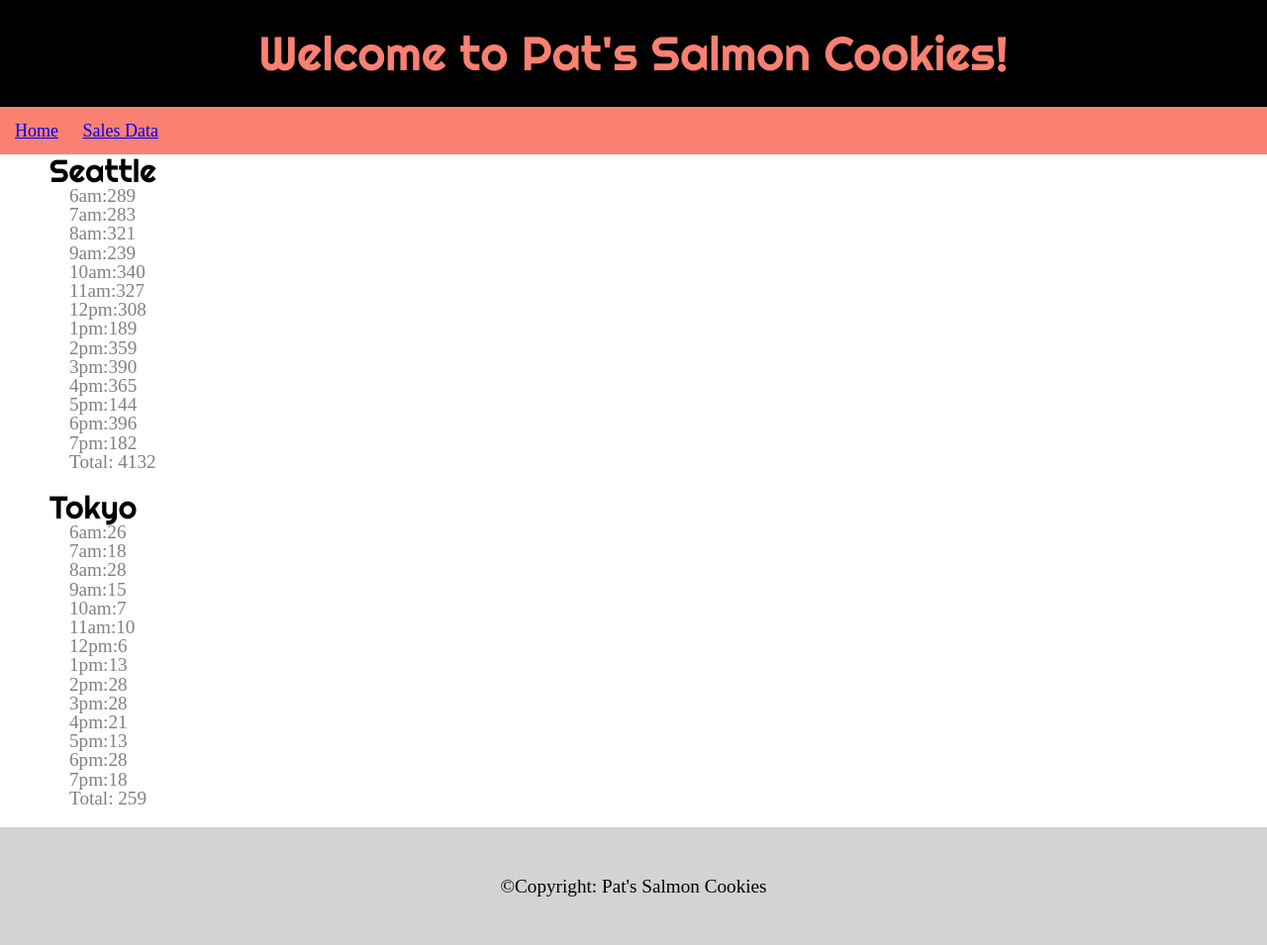
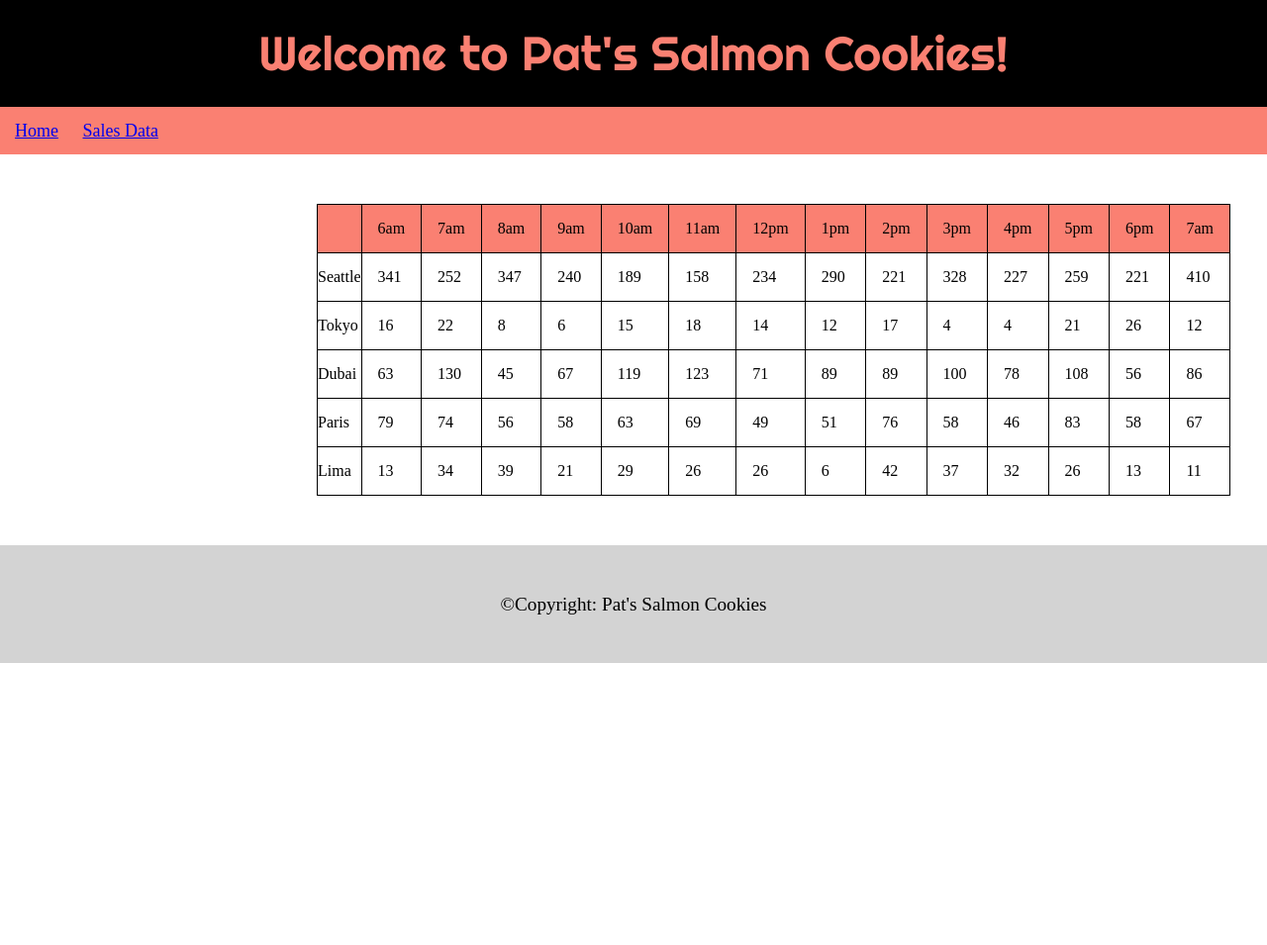
Before and after one commit to kaleman18/cookie-stand, a plain HTML site: page sales.html in a window 1280 px wide. Shown: the whole page at 99% size. After the commit the page ends 800 px from the top, so only its background shows below. Drawn offline with Linux system fonts and the light colour scheme.

Commit message:
add a list with operator and prototypes!

```diff
--- a/app.js
+++ b/app.js
@@ -3,92 +3,82 @@ const hours = ['6am:','7am:','8am:','9am:','10am:','11am:','12pm:','1pm:','2pm:'
 
 function getRandomCookies(min, max){
   const randomPeople = Math.floor( Math.random() * (max - min + 1) + min );
-  // const totalCookies = Math.floor(randomPeople * avg);
   return randomPeople;
 }
 
+function Store (minCust,maxCust,avgCookie,storeName) {
+  this.storeName = storeName;
+  this.minCust = minCust;
+  this.maxCust = maxCust;
+  this.avgCookie = avgCookie;
+  this.avgCookiePer = [];
+  // this.totalCookiesPer = [];
+}
 
-const seattleStore = {
-  minCust: 23,
-  maxCust: 65,
-  avgCookie: 6.3,
-  avgCookiePer: [],
-  mainList: [],
-  totalCustPerHour: function(){
-    for (let i = 0; i < hours.length; i++) {
-      this.mainList.push(getRandomCookies(this.minCust,this.maxCust));
-    }
-  },
-  totalCookiePerHour: function(){
-    for (let i = 0;i < hours.length; i++) {
-      this.avgCookiePer.push(Math.floor(this.mainList[i] * this.avgCookie));
-    }
-  },
-};
-seattleStore.totalCustPerHour();
-seattleStore.totalCookiePerHour();
-console.log(seattleStore);
+Store.prototype.totalCookiePer = function(){
+  let estimatedStore = [];
+  // let totalCookiesPer = [];
+  for (let i = 0; i < hours.length; i++) {
+    const randomCookies = getRandomCookies(this.minCust,this.maxCust);
 
+    const avgCookiesPerHour = Math.ceil(randomCookies * this.avgCookie);
+    // const totalCookiePer = Math.ceil();
+    estimatedStore.push(avgCookiesPerHour);
+  }
 
-const tokyoStore = {
-  minCust: 3,
-  maxCust: 24,
-  avgCookie: 1.2,
-  avgCookiePer: [],
-  mainList: [],
-  totalCustPerHour: function(){
-    for (let i = 0; i < hours.length; i++) {
-      this.mainList.push(getRandomCookies(this.minCust,this.maxCust));
-    }
-  },
-  totalCookiePerHour: function(){
-    for (let i = 0;i < hours.length; i++) {
-      this.avgCookiePer.push(Math.floor(this.mainList[i] * this.avgCookie));
-    }
-  },
+  // for (let i = 0; i < estimatedStore.length; i++) {
+  //   totalCookies = totalCookies + estimatedStore[i];
+  // }
+  this.avgCookiePer.push(estimatedStore);
+  // this.totalCookiesPer.push(totalCookies) ;
+  // console.log(totalCookies);
 };
 
-console.log(tokyoStore);
+Store.prototype.render = function(){
+  const timeElement = document.getElementById('info');
+  let storeRow = document.createElement('tr');
+  storeRow.textContent = this.storeName;
+  timeElement.append(storeRow);
 
-tokyoStore.totalCustPerHour();
-tokyoStore.totalCookiePerHour();
+  for (let i = 0; i < this.avgCookiePer[0].length; i++) {
+    let storeCell = document.createElement('td');
+    storeCell.textContent = this.avgCookiePer[0][i];
+    storeRow.append(storeCell);
+  }
 
 
 
 
+};
 
-const seattleList = document.getElementById('seattle');
-for (let i = 0; i < hours.length; i++) {
-  const liElem = document.createElement('li');
-  liElem.textContent = `${hours[i]}${seattleStore.avgCookiePer[i]}`;
-  seattleList.appendChild(liElem);
-}
-
-const tokyoList = document.getElementById('tokyo');
-for (let i = 0; i < hours.length; i++) {
-  const liElem = document.createElement('li');
-  liElem.textContent = `${hours[i]}${tokyoStore.avgCookiePer[i]}`;
-  tokyoList.appendChild(liElem);
-}
+// function renderTotal(){
+//   const totalElement = document.getElementById('total');
+//   let totalRow = document.createElement('tr');
+//   const totalElement2 = document.createElement('td');
+//   totalElement2.textContent = 'Total';
+//   totalRow.append(totalElement2);
 
 
-const seatteTotal = document.getElementById('seattle');
-let seattleSum = 0;
-for (let i = 0; i < hours.length; i++) {
-  seattleSum = seattleSum + seattleStore.avgCookiePer[i];
+//   for (let i = 0; i < this.avgCookiePer[0].length; i++) {
+//     let finalCell = document.createElement('td');
+//     let finalTotal = 0;
+//     for (let j = 0; j < this.avgCookiePer.length; j++) {
+//       finalTotal = finalTotal + this.avgCookiePer[j][i];
+//     }
+//     finalCell.textContent = `${finalTotal}`;
+//     totalElement.append(finalCell);
+//   }
+//   totalElement.append(totalRow);
+// }
+
+let Seattle = new Store (23,65,6.3,'Seattle');
+let Tokyo = new Store (3,24,1.2,'Tokyo');
+let Dubai = new Store (11,38,3.7,'Dubai');
+let Paris = new Store (20,38,2.3,'Paris');
+let Lima = new Store (2,16,2.6,'Lima');
+let stores = [Seattle,Tokyo,Dubai,Paris,Lima];
+for (let i = 0; i < stores.length; i++) {
+  stores[i].totalCookiePer();
+  stores[i].render();
 }
-const liSeattleElem = document.createElement('li');
-let seattleFinal = `Total: ${seattleSum}`;
-liSeattleElem.textContent = seattleFinal;
-seatteTotal.appendChild(liSeattleElem);
-
-
-const tokyoTotal = document.getElementById('tokyo');
-let tokyoSum = 0;
-for (let i = 0; i < hours.length; i++) {
-  tokyoSum = tokyoSum + tokyoStore.avgCookiePer[i];
-}
-const liTokyoElem = document.createElement('li');
-let tokyoFinal = `Total: ${tokyoSum}`;
-liTokyoElem.textContent = tokyoFinal;
-tokyoTotal.appendChild(liTokyoElem);
+// renderTotal();
--- a/sales.html
+++ b/sales.html
@@ -16,16 +16,36 @@
         </nav>
     </Header>
   <main>
-    <section>
-      <h2>Seattle</h2>
-      <ul id = seattle>
-      </ul>
-    </section>
-    <section>
-      <h2>Tokyo</h2>
-      <ul id = tokyo>
-      </ul>
-    </section>
+    <div>
+      <table>
+        <thead>
+          <tr id="time">
+            <th></th>
+            <th>6am</th>
+            <th>7am</th>
+            <th>8am</th>
+            <th>9am</th>
+            <th>10am</th>
+            <th>11am</th>
+            <th>12pm</th>
+            <th>1pm</th>
+            <th>2pm</th>
+            <th>3pm</th>
+            <th>4pm</th>
+            <th>5pm</th>
+            <th>6pm</th>
+            <th>7am</th>
+          </tr>
+        </thead>
+        <tbody id="info">
+
+        </tbody>
+        <tfoot id="total">
+
+        </tfoot>
+
+      </table>
+    </div>
 
   </main>
   <Footer>
--- a/style.css
+++ b/style.css
@@ -45,3 +45,19 @@ img{
   margin-right: auto;
   width: 50%;
 }
+
+div{
+  width: 50%;
+  margin: 0 auto;
+  margin-top: 50px;
+  margin-bottom: 50px;
+}
+
+table *{
+  border: 1px solid black;
+  padding: 1em;
+}
+
+table th{
+  background-color: salmon;
+}
```
